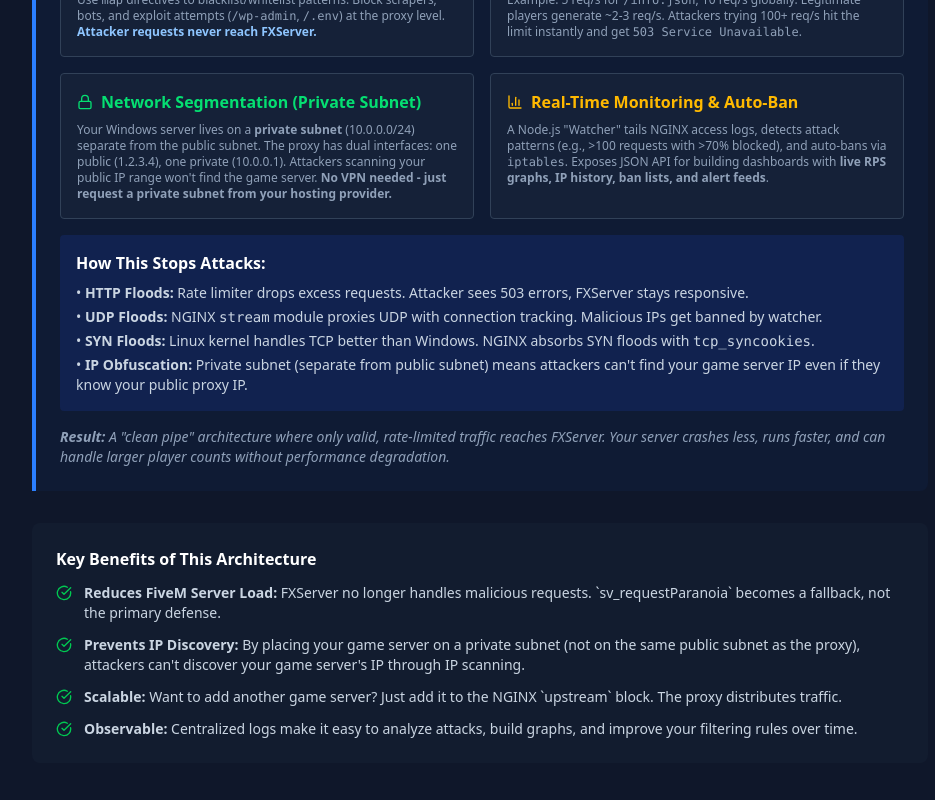
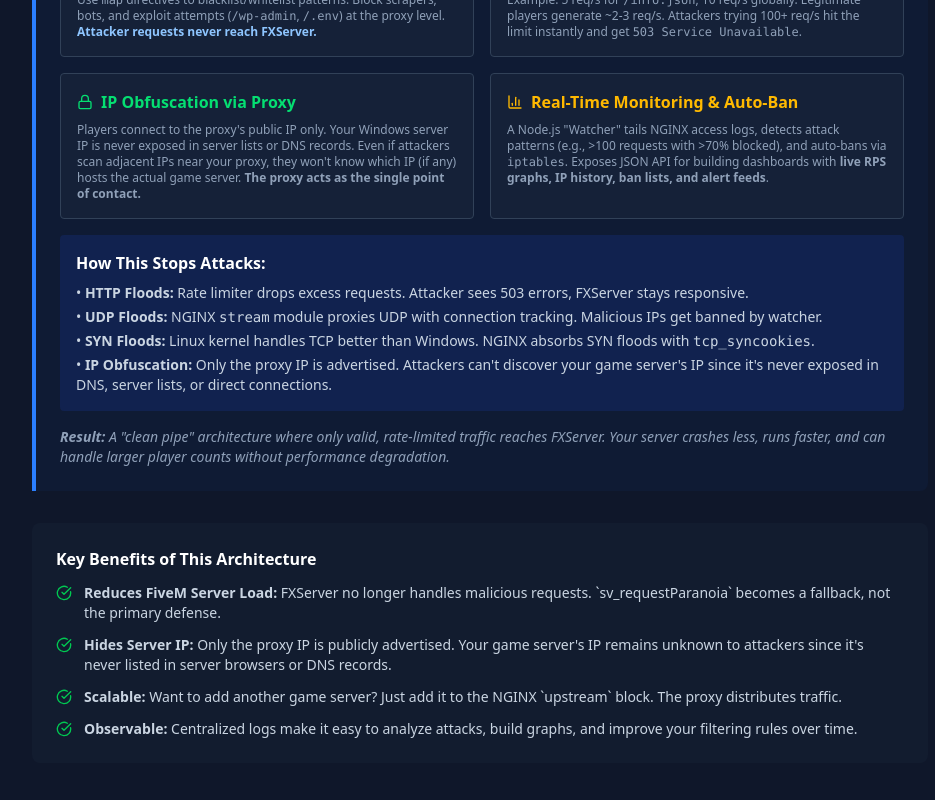
Before and after one commit to burgil/fivem-nginx-filter, a React (Vite) app: page / in a window 1280 px wide. Shown: the part 2480-3280 px from the top of the page, without its empty margins (160-1095 px from the left). Built offline with nearby package versions, Linux system fonts and the light colour scheme.

Commit message:
fix: Update terminology and improve clarity in IP obfuscation and subnet guidance

```diff
--- a/src/FiveMFilterGuide.tsx
+++ b/src/FiveMFilterGuide.tsx
@@ -256,11 +256,11 @@ export default function FiveMFilterGuide() {
                   </div>
                   <div className="bg-slate-800/50 p-4 rounded border border-slate-700">
                     <div className="text-green-400 font-bold mb-2 flex items-center gap-2">
-                      <Lock className="w-4 h-4" /> Network Segmentation (Private Subnet)
+                      <Lock className="w-4 h-4" /> IP Obfuscation via Proxy
                     </div>
                     <p className="text-xs text-slate-400">
-                      Your Windows server lives on a <strong>private subnet</strong> (10.0.0.0/24) separate from the public subnet. The proxy has dual interfaces: one public (1.2.3.4), one private (10.0.0.1).
-                      Attackers scanning your public IP range won't find the game server. <strong>No VPN needed - just request a private subnet from your hosting provider.</strong>
+                      Players connect to the proxy's public IP only. Your Windows server IP is never exposed in server lists or DNS records.
+                      Even if attackers scan adjacent IPs near your proxy, they won't know which IP (if any) hosts the actual game server. <strong>The proxy acts as the single point of contact.</strong>
                     </p>
                   </div>
                   <div className="bg-slate-800/50 p-4 rounded border border-slate-700">
@@ -279,7 +279,7 @@ export default function FiveMFilterGuide() {
                     <li>• <strong>HTTP Floods:</strong> Rate limiter drops excess requests. Attacker sees 503 errors, FXServer stays responsive.</li>
                     <li>• <strong>UDP Floods:</strong> NGINX <code>stream</code> module proxies UDP with connection tracking. Malicious IPs get banned by watcher.</li>
                     <li>• <strong>SYN Floods:</strong> Linux kernel handles TCP better than Windows. NGINX absorbs SYN floods with <code>tcp_syncookies</code>.</li>
-                    <li>• <strong>IP Obfuscation:</strong> Private subnet (separate from public subnet) means attackers can't find your game server IP even if they know your public proxy IP.</li>
+                    <li>• <strong>IP Obfuscation:</strong> Only the proxy IP is advertised. Attackers can't discover your game server's IP since it's never exposed in DNS, server lists, or direct connections.</li>
                   </ul>
                 </div>
                 <p className="text-sm text-slate-400 italic mt-4">
@@ -301,7 +301,7 @@ export default function FiveMFilterGuide() {
                   <li className="flex items-start gap-3">
                     <CheckCircle className="w-4 h-4 text-green-500 shrink-0 mt-0.5" />
                     <div>
-                      <strong>Prevents IP Discovery:</strong> By placing your game server on a private subnet (not on the same public subnet as the proxy), attackers can't discover your game server's IP through IP scanning.
+                      <strong>Hides Server IP:</strong> Only the proxy IP is publicly advertised. Your game server's IP remains unknown to attackers since it's never listed in server browsers or DNS records.
                     </div>
                   </li>
                   <li className="flex items-start gap-3">
@@ -425,12 +425,12 @@ export default function FiveMFilterGuide() {
             `}</pre>
                 </div>
                 <div className="bg-amber-900/10 border border-amber-500/30 p-4 rounded-lg mt-4">
-                  <h4 className="font-bold text-amber-400 mb-2 flex items-center gap-2"><AlertTriangle className="w-4 h-4" /> Critical: Separate Public and Private Subnets</h4>
+                  <h4 className="font-bold text-amber-400 mb-2 flex items-center gap-2"><AlertTriangle className="w-4 h-4" /> Critical: Don't Use Adjacent Public IPs</h4>
                   <p className="text-sm text-slate-400">
-                    <strong>Do NOT</strong> put both servers on the same public subnet. If your proxy is <code>1.2.3.4</code>,
-                    don't make your game server <code>1.2.3.5</code> – attackers will scan adjacent IPs.
-                    Instead, <strong>place your Windows server on a private subnet</strong> that's separate from your public-facing subnet (most hosting providers offer this for free).
-                    Popular options: OVH vRack, Hetzner Cloud Private Networks, or AWS/Azure VPC private subnets.
+                    <strong>Do NOT</strong> use consecutive public IPs for both servers. If your proxy is <code>1.2.3.4</code>,
+                    don't make your game server <code>1.2.3.5</code> – attackers will scan adjacent IPs and find it.
+                    <strong>Best practice:</strong> Use a completely different IP range for your game server, or use private IPs (10.x.x.x) if both servers are in the same datacenter.
+                    Most providers offer private networking (OVH vRack, Hetzner Cloud Networks, AWS VPC) where servers communicate via internal IPs.
                   </p>
                 </div>
               </div>
```
